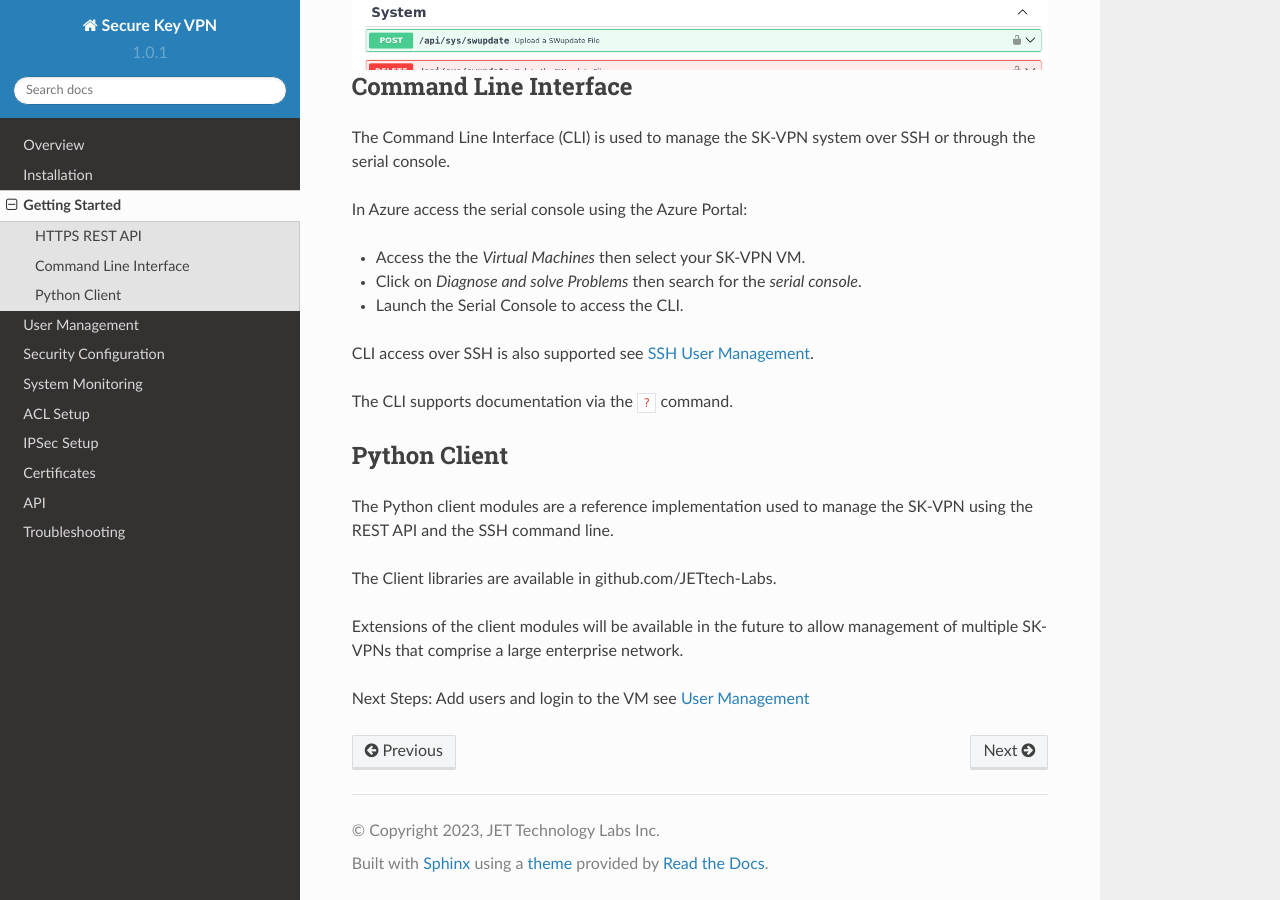
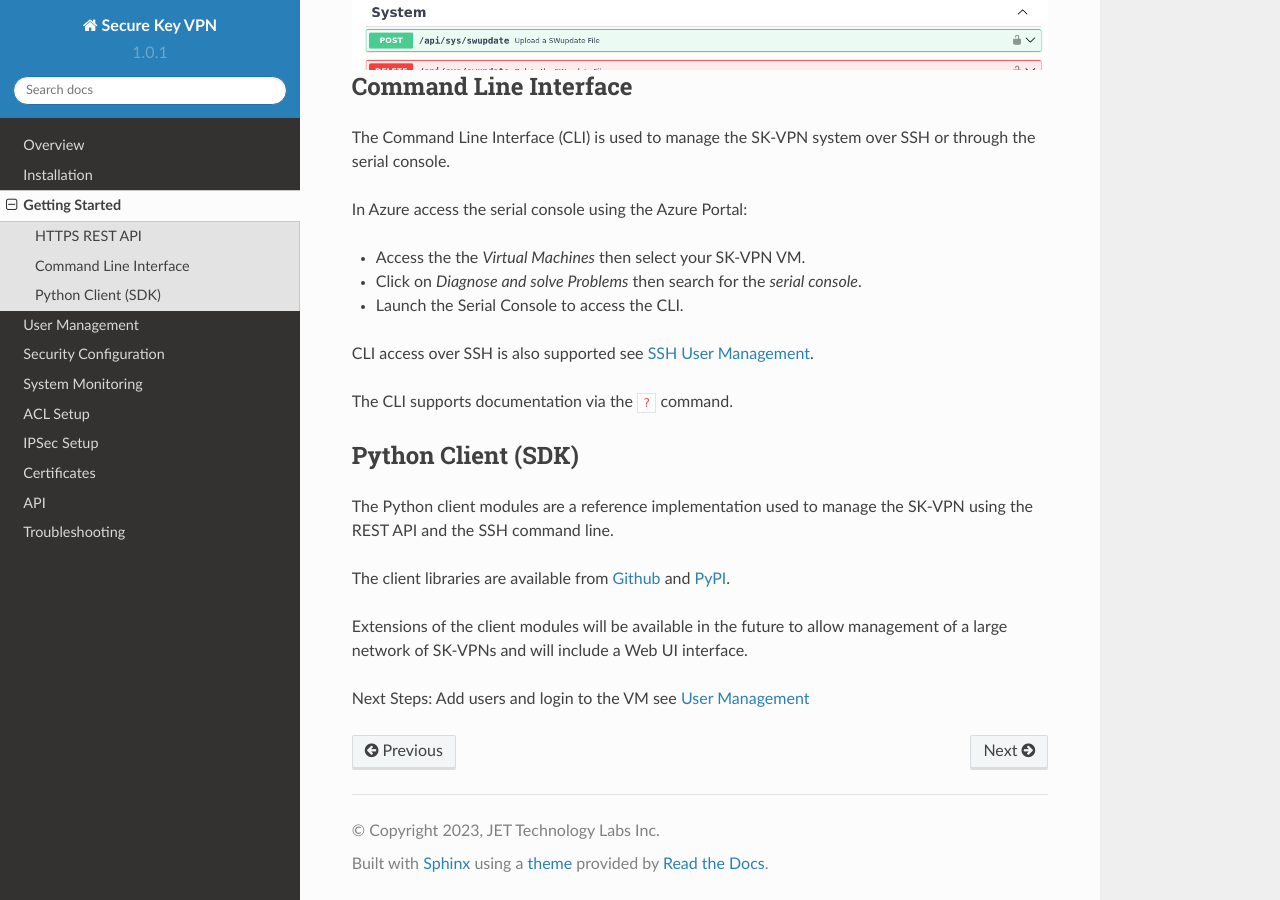
Before and after one commit to JETtech-Labs/sk_rest_client, a Sphinx documentation site: the page built from docs/source/getting_started.rst, in a window 1280 px wide and 900 px high, scrolled down 743 px. Built offline with Sphinx 7.4.7 and the Read the Docs theme 2.0.0, drawn with Linux system fonts in a browser that asks for light colours.

```diff
--- a/docs/source/getting_started.rst
+++ b/docs/source/getting_started.rst
@@ -47,15 +47,17 @@ The CLI supports documentation via the ``?`` command.
 
 .. _python_client:
 
-Python Client
--------------
+Python Client (SDK)
+-------------------
 The Python client modules are a reference implementation used to manage the SK-VPN using the
 REST API and the SSH command line.
 
-The Client libraries are available in github.com/JETtech-Labs.
+The client libraries are available from `Github <https://github.com/JETtech-Labs/sk_rest_client>`_ and `PyPI <https://pypi.org>`_.
+
+
 
 Extensions of the client modules will be available in the future to allow management of
-multiple SK-VPNs that comprise a large enterprise network.
+a large network of SK-VPNs and will include a Web UI interface.
 
 
 
--- a/docs/source/index.rst
+++ b/docs/source/index.rst
@@ -6,7 +6,8 @@ The SK-VPN is based on the Patent Pending SecureKey Cryptographic Library,
 details of which can be found at https://www.jettechlabs.com.
 The SK-VPN has been developed through joint ventures with the US Government and JET Technology Labs Inc.
 
-The python client library and API Schema can be found at https://github.com/JETtech-Labs/sk-rest-client.
+The python client SDK and API Schema can be found on `Github <https://github.com/JETtech-Labs/sk_rest_client>`_ and PyPI.
+The python module can be install using pip.
 
 SK-VPN is available through the Azure Third Party Marketplace.
 Get started using the SK-VPN with :ref:`installation` .
```
Also changed, not shown: README.md (+15 -1 lines).
